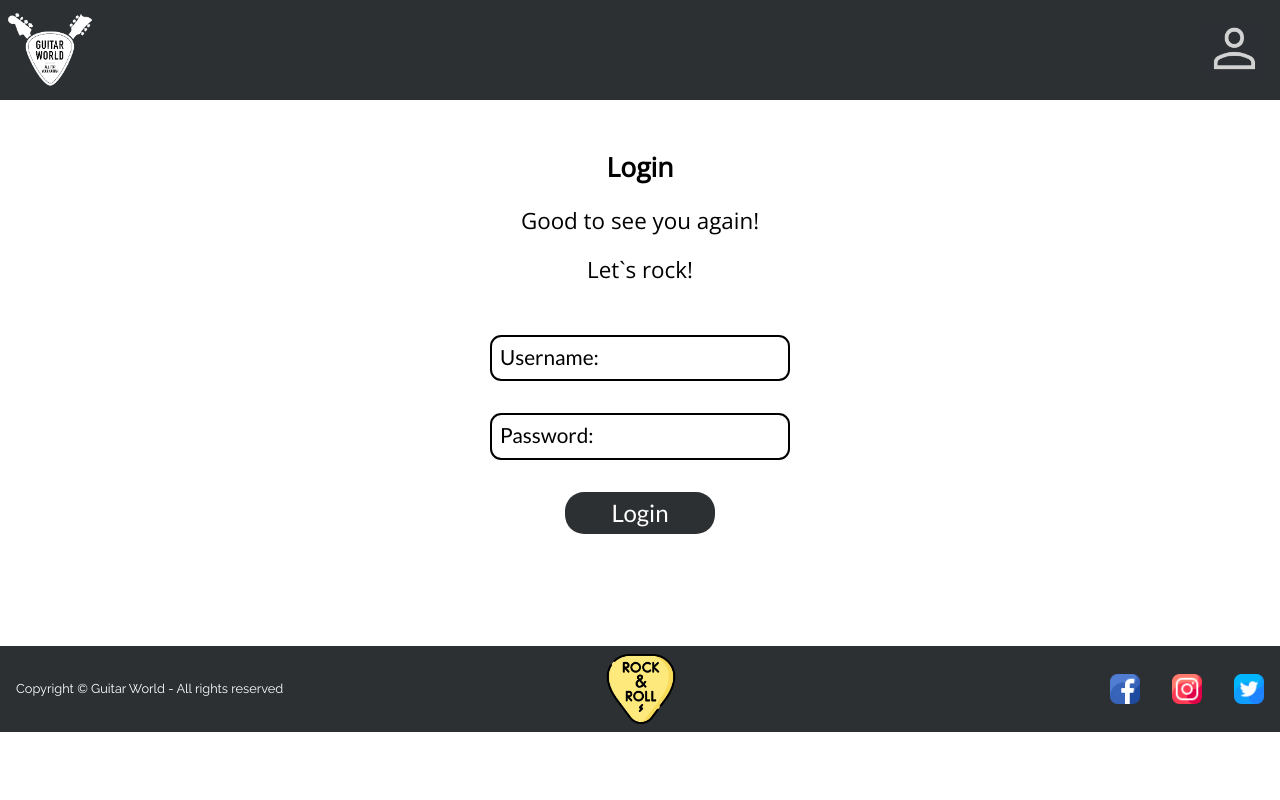
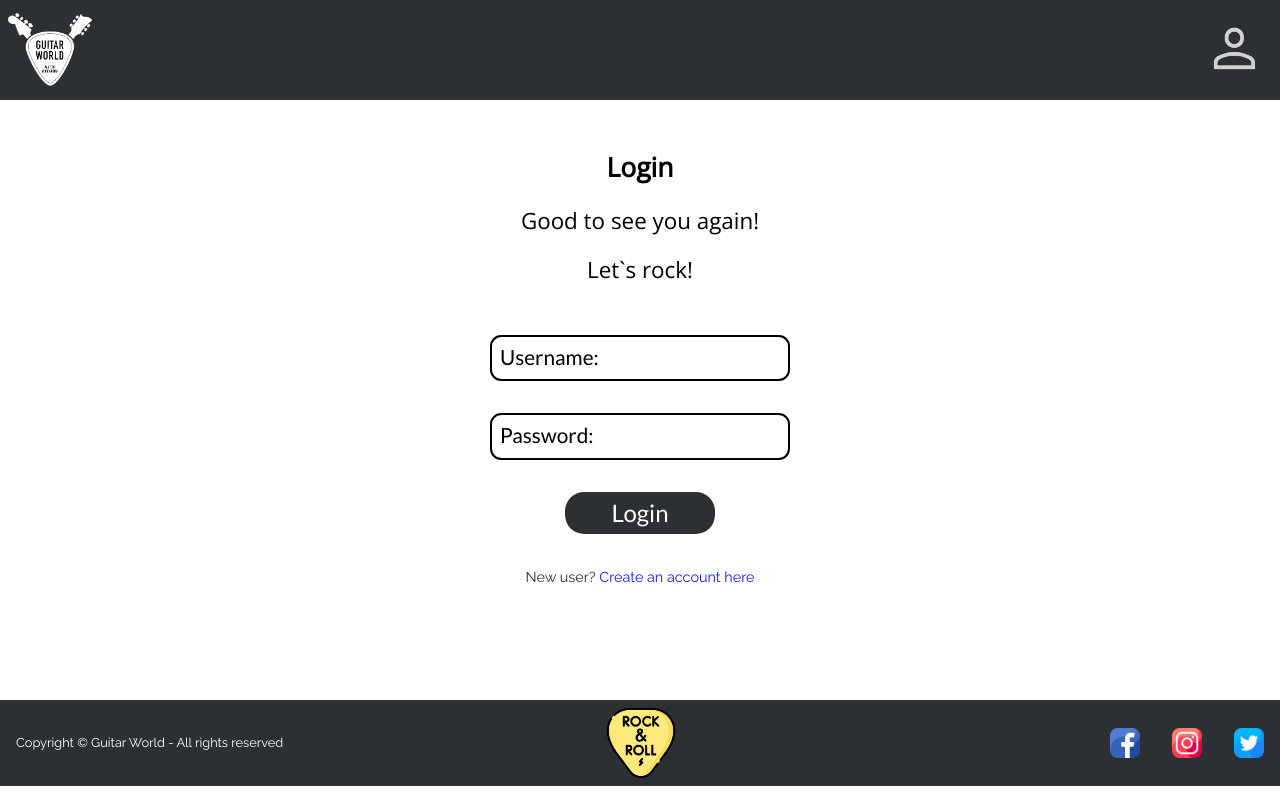
Before and after one commit to isdi-coders-2023/Leandro-Lupano-Final-Project-front-202301-mad, a React (Create React App) app: page /login in a window 1280 px wide. Built offline with nearby package versions, Linux system fonts and the light colour scheme.

Commit message:
🚸 Add register link in login page

```diff
--- a/src/components/login/login.style.module.scss
+++ b/src/components/login/login.style.module.scss
@@ -49,8 +49,21 @@
         padding: 0.2rem;
         cursor: pointer;
       }
+
       button:active {
         background-color: rgb(116, 116, 116, 85%);
+      }
+
+      .loginBodyMessage {
+        display: inline-block;
+        font-family: 'Raleway', sans-serif;
+        color: rgb(33, 37, 41, 95%);
+        font-size: 0.9rem;
+
+        .loginBodyMessageLink {
+          color: rgb(0, 0, 238, 90%);
+          cursor: pointer;
+        }
       }
     }
   }
--- a/src/components/login/login.tsx
+++ b/src/components/login/login.tsx
@@ -1,7 +1,7 @@
 /* eslint-disable jsx-a11y/no-redundant-roles */
 
 import { SyntheticEvent, useEffect, useMemo } from 'react';
-import { useNavigate } from 'react-router-dom';
+import { Link, useNavigate } from 'react-router-dom';
 import { useUsers } from '../../hooks/use.users';
 import { UserStructure } from '../../models/user';
 import { UsersApiRepo } from '../../services/repositories/users.api.repo';
@@ -55,6 +55,16 @@ export default function Login() {
           />
 
           <button type="submit">Login</button>
+
+          <p className={style.loginBodyMessage}>
+            New user?
+            <Link to="/home">
+              <span className={style.loginBodyMessageLink}>
+                {' '}
+                Create an account here
+              </span>
+            </Link>
+          </p>
         </form>
       </div>
     </section>
```
